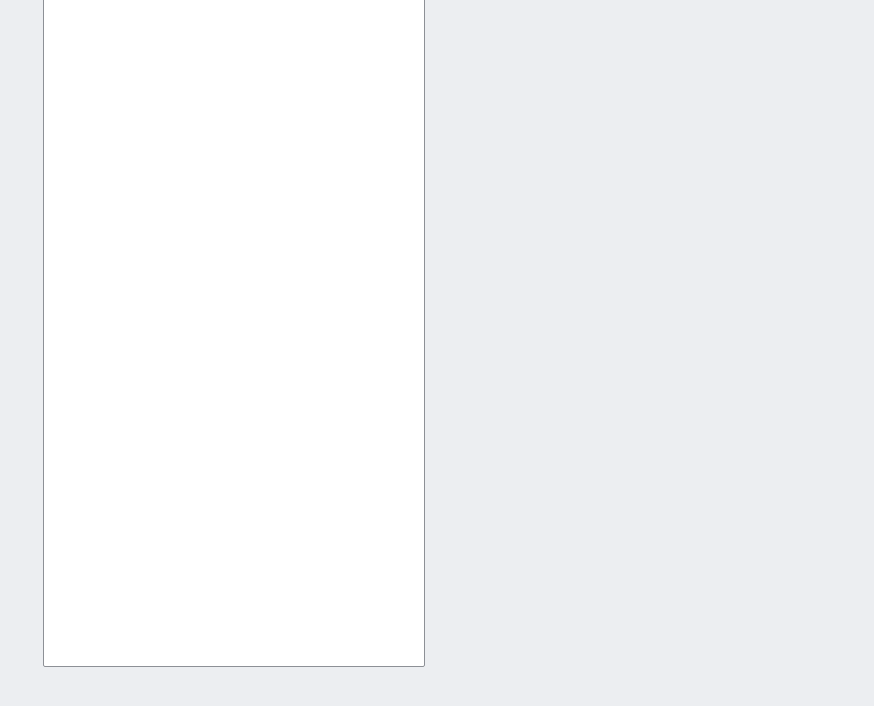
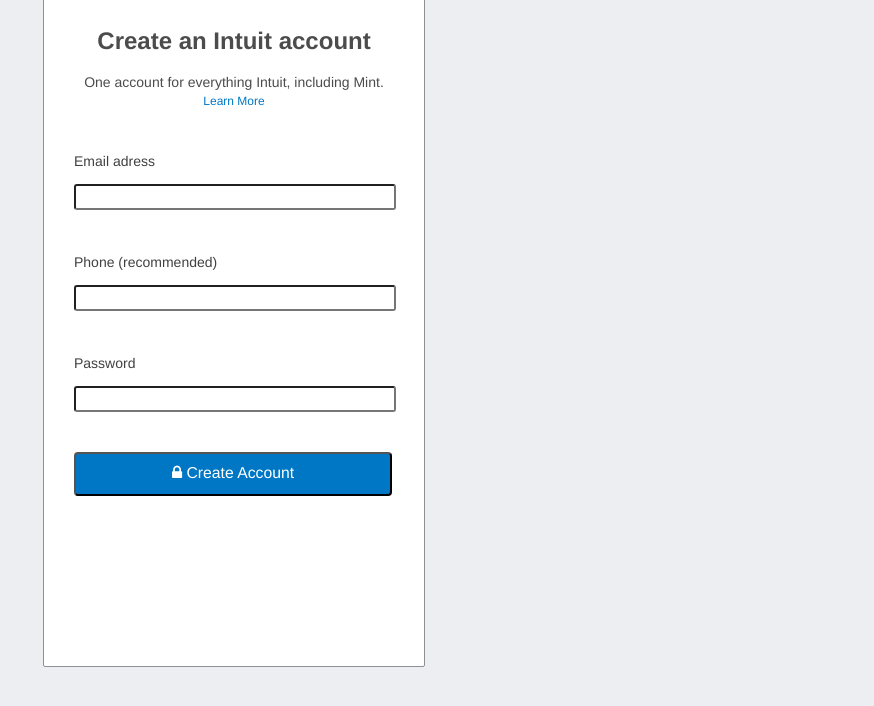
Before and after one commit to vieiramanda11/HTML-Forms, a plain HTML site: page index.html in a window 1280 px wide. Shown: the part 178-884 px from the top of the page, without its empty margins (406-1280 px from the left). Drawn offline with Linux system fonts and the light colour scheme.

Commit message:
finished the form

```diff
--- a/index.html
+++ b/index.html
@@ -17,10 +17,28 @@
         <button class="signBtn"><i class="fa fa-lock"></i> Sign In</button>
     </nav>
     <div id="main-wrapper">
-
         <img id="logo" src="images/logo.png" alt="logo">
         <main id="main">
-
+            <div id="info">
+                <h1>Create an Intuit account</h1>
+                <p>One account for everything Intuit, including Mint.</p>
+                <a href="#">Learn More</a>
+            </div>
+            <form id="form">
+                <label class="label">
+                    Email adress
+                    <input class="input" type="email" name="email" required>
+                </label>
+                <label class="label">
+                    Phone (recommended)
+                    <input class="input" type="number" name="phone-number" required>
+                </label>
+                <label class="label">
+                    Password
+                    <input class="input" type="password" name="password" required>
+                </label>
+                <button class="accountBtn"><i class="fa fa-lock"></i> Create Account</button>
+            </form>
         </main>
     </div>
     <footer id="footer">
--- a/styles/styles.css
+++ b/styles/styles.css
@@ -67,11 +67,69 @@ body {
     background-color: white;
     border: 1px solid #8d9096;
     border-radius: 2px;
-    display: flex;
     height: 668px;
     width: 380px;
 }
 
+#info {
+    color: #4c4c4c;
+    margin-left: auto;
+    margin-right: auto;
+    text-align: center;
+}
+
+#info h1 {
+    font-size: 24px;
+    line-height: 26.4px;
+    padding-bottom: 20px;
+    padding-top: 30px;
+}
+
+#info p {
+    font-size: 14px;
+    line-height: 16.8px;
+}
+
+#info a {
+    color: #0077c5;
+    font-size: 12px;
+    line-height: 14.4px;
+    text-decoration: none;
+}
+
+#form {
+    padding: 10px 30px;
+}
+
+.label {
+    color: #404040;
+    display: flex;
+    flex-direction: column;
+    font-size: 14px;
+    line-height: 25px;
+    margin: 30px 0;
+}
+
+.label input {
+    border-radius: 3px;
+    font-size: 16.8px;
+    line-height: 21.84px;
+    margin: 10px 0;
+    text-align: start;
+    width: 318px;
+}
+
+.accountBtn {
+    background-color: #0077c5;
+    border-radius: 4px;
+    color: #ffffff;
+    cursor: pointer;
+    font-size: 15.75px;
+    height: 44px;
+    line-height: 22.5px;
+    text-align: center;
+    width: 318px;
+}
 /* Footer */
 #footer {
     height: 99px;
```
